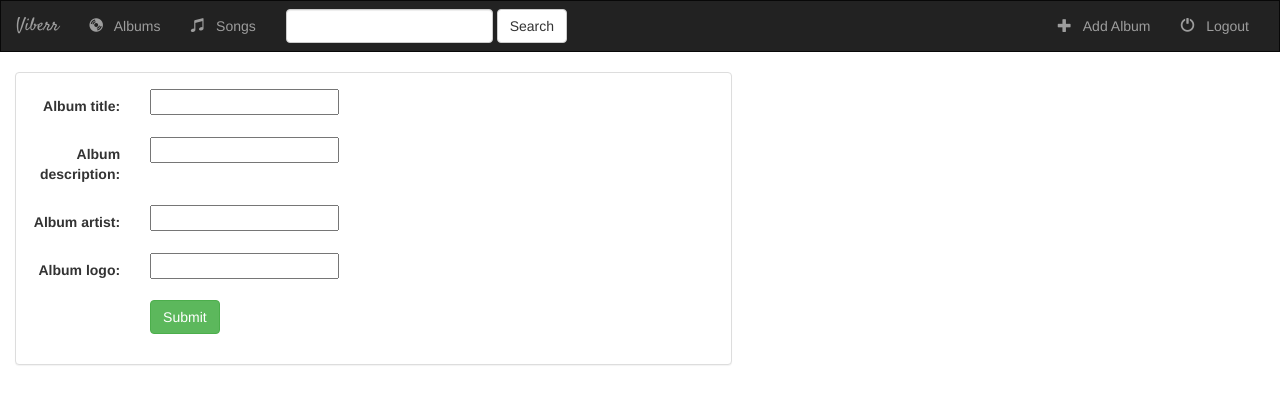
After one commit to alvissd/Viberrs, a Django app: page /music/album/add/ in a window 1280 px wide. The commit adds this page. Shown: the top 404 px of the page. Run offline with Django 3.2, Linux system fonts and the light colour scheme; some libraries are stand-ins or nearby versions.

Commit message:
lesson 31

```diff
--- a/music/models.py
+++ b/music/models.py
@@ -1,4 +1,6 @@
 from __future__ import unicode_literals
+from django.core.urlresolvers import reverse
+
 
 from django.db import models
 
@@ -7,6 +9,10 @@ class Album(models.Model):
     album_description = models.CharField(max_length=200)
     album_artist = models.CharField(max_length=200)
     album_logo = models.CharField(max_length=1000)
+
+    def get_absolute_url(self):
+        return reverse('music:detail',kwargs={'pk':self.pk})
+
     def __str__(self):
         return self.album_title+" by "+self.album_artist
 
--- /dev/null
+++ b/music/static/music/css/styles.css
@@ -0,0 +1,7 @@
+.navbar {
+    border-radius: 0;
+}
+
+.navbar-brand {
+    font-family:'Satisfy',cursive;
+}
--- /dev/null
+++ b/music/templates/music/album_form.html
@@ -0,0 +1,25 @@
+{% extends "music/base.html" %} {% block title %} Add new Album {% endblock %}
+
+{% block body %}
+<div class="container-fluid">
+    <div class="row">
+
+        <div class="col-sm-12 col-md-7">
+            <div class="panel panel-default">
+                <div class="panel-body">
+                    <form class="form-horizontal" action="" method="post" enctype="multipart/form-data">
+                        {% csrf_token %}
+                        {% include "music/form-template.html" %}
+                        <div class="form-group">
+                            <div class="col-sm-offset-2 col-sm-10">
+                                <button type="submit" class="btn btn-success">Submit</button>
+                            </div>
+                        </div>
+                    </form>
+                </div>
+            </div>
+        </div>
+
+    </div>
+</div>
+{% endblock%}
--- a/music/templates/music/base.html
+++ b/music/templates/music/base.html
@@ -0,0 +1,78 @@
+<!DOCTYPE html>
+<html lang="en">
+
+<head>
+    <meta charset="UTF-8">
+    <meta name="viewport" content="width=device-width, initial-scale=1.0">
+    <meta http-equiv="X-UA-Compatible" content="ie=edge">
+    <title>{% block title %}{% endblock%}</title>
+
+    {% load staticfiles %}
+
+    <link rel="stylesheet" type="text/css" href="{% static 'music/css/bootstrap.css' %}" />
+    <link rel="stylesheet" type="text/css" href="{% static 'music/css/styles.css' %}" />
+    <link href='https://fonts.googleapis.com/css?family=Satisfy' rel="stylesheet" type="text/css">
+</head>
+
+<body>
+
+    <nav class="navbar navbar-inverse">
+        <div class="container-fluid">
+            <div class="navbar-header">
+                <button type="button" class="navbar-toggle" data-toggle="collapse" data-target="#topNavBar">
+				<span class="icon-bar"></span>
+                <span class="icon-bar"></span>
+                <span class="icon-bar"></span>
+    		</button>
+
+                <a class="navbar-brand" href="{% url 'music:index' %}">Viberr</a>
+            </div>
+
+            <!-- Items on Navbar -->
+            <div class="collapse navbar-collapse" id="topNavBar">
+                <ul class="nav navbar-nav">
+                    <li class="">
+                        <a href="{% url 'music:index' %}">
+                            <span class="glyphicon glyphicon-cd" aria-hidden="true"></span> &nbsp; Albums
+                        </a>
+                    </li>
+                    <li class="">
+                        <a href="{% url 'music:index' %}">
+                            <span class="glyphicon glyphicon-music" aria-hidden="true"></span> &nbsp; Songs
+                        </a>
+                    </li>
+                </ul>
+
+                <form class="navbar-form navbar-left" role="search" method="get" action="#">
+                    <div class="form-group">
+                        <input type="text" class="form-control" name="q" value="">
+                    </div>
+                    <button type="submit" class="btn btn-default">Search</button>
+                </form>
+
+                <ul class="nav navbar-nav navbar-right">
+                    <li class="">
+                        <a href="{% url 'music:album_add' %}">
+                            <span class="glyphicon glyphicon-plus" aria-hidden="true"></span> &nbsp; Add Album
+                        </a>
+                    </li>
+
+                    <li class="">
+                        <a href="#">
+                            <span class="glyphicon glyphicon-off" aria-hidden="true"></span> &nbsp; Logout
+                        </a>
+                    </li>
+                </ul>
+            </div>
+        </div>
+    </nav>
+
+    {% block body %}
+
+    {% endblock%}
+
+    <script src="https://ajax.googleapis.com/ajax/libs/jquery/3.2.0/jquery.min.js"></script>
+    <script src="{% static 'music/js/bootstrap.js' %}"></script>
+</body>
+
+</html>
--- /dev/null
+++ b/music/templates/music/form-template.html
@@ -0,0 +1,10 @@
+{% for field in form %}
+  <div class="form-group">
+    <div class="col-sm-offset-2 col-sm-10">
+        <span class="text-danger small"> {{ field.errors}}</span>
+
+    </div>
+    <label class="control-label col-sm-2">{{field.label_tag}}</label>
+    <div class="col-sm-10"> {{ field }}</div>
+  </div>
+{% endfor %}
--- a/music/urls.py
+++ b/music/urls.py
@@ -6,10 +6,11 @@ app_name = 'music'
 
 urlpatterns = [
     # /
-    url(r'^$', views.index,name="index"),
+    url(r'^$', views.IndexView.as_view(),name="index"),
 
     # /something/
-    url(r'^(?P<album_id>[0-9]+)/$', views.detail,name="detail"),
+    url(r'^(?P<pk>[0-9]+)/$', views.DetailView.as_view(),name="detail"),
 
-    url(r'^(?P<album_id>[0-9]+)/favorite/$', views.detail,name="favorite"),
+    # /music/album/add/
+    url(r'album/add/$', views.AlbumCreate.as_view(),name="album_add"),
 ]
--- a/music/views.py
+++ b/music/views.py
@@ -1,27 +1,18 @@
-from django.shortcuts import render,get_object_or_404
-from django.http import HttpResponse
+from django.views import generic
+from django.views.generic.edit import CreateView,UpdateView,DeleteView
+from .models import Album
 
-from models import Album,Song
+class IndexView(generic.ListView):
+    template_name = 'music/index.html'
+    context_object_name = 'all_albums'
 
-def index(request):
-    all_albums = Album.objects.all()
-    context = {'all_albums':all_albums}
-    return render(request,'music/index.html',context)
+    def get_queryset(self):
+        return Album.objects.all()
 
-def detail(request,album_id):
-    album = get_object_or_404(Album,pk=album_id)
-    return render(request,'music/detail.html',{'album':album})
+class DetailView(generic.DetailView):
+    model = Album
+    template_name = 'music/detail.html'
 
-def favorite(request,album_id):
-    album = get_object_or_404(Album,pk=album_id)
-    try:
-        selected_song = album.song_set.get(pk=request.POST['song'])
-    except (KeyError,Song.DoesNotExist):
-        return render(request, 'music/detail.html',{
-            'abum':album,
-            'error_message':"You dit not select a valid song",
-        })
-    else:
-        selected_song.is_favorite = True
-        selected_song.save()
-        return render(request,'music/detail.html',{'album':album})
+class AlbumCreate(CreateView):
+    model = Album
+    fields = ['album_title','album_description','album_artist','album_logo']
```
Also changed, not shown: music/templates/music/detail.html (+24 -19 lines), music/templates/music/index.html (+19 -60 lines), README.md, db.sqlite3, 3 other files.
